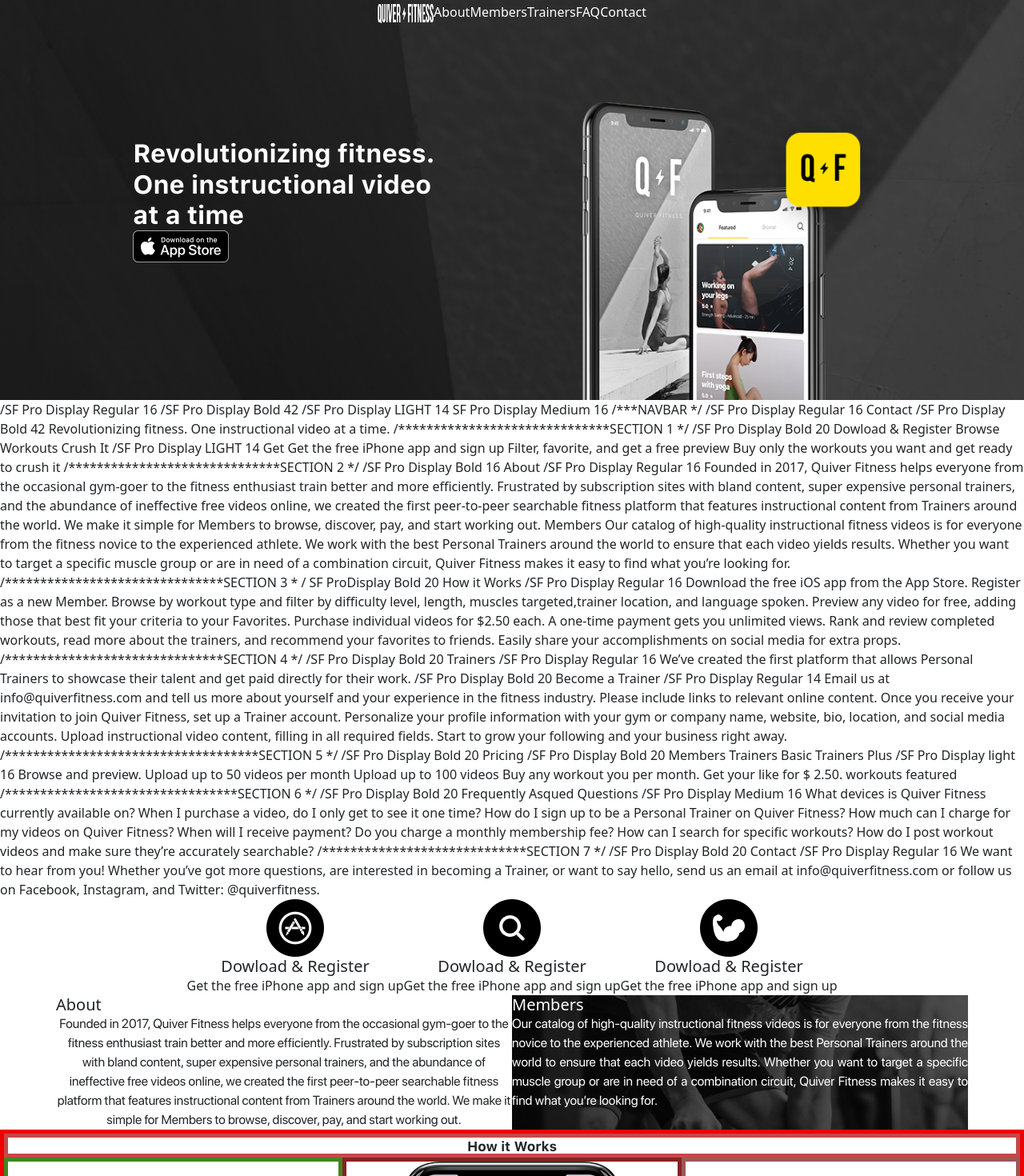
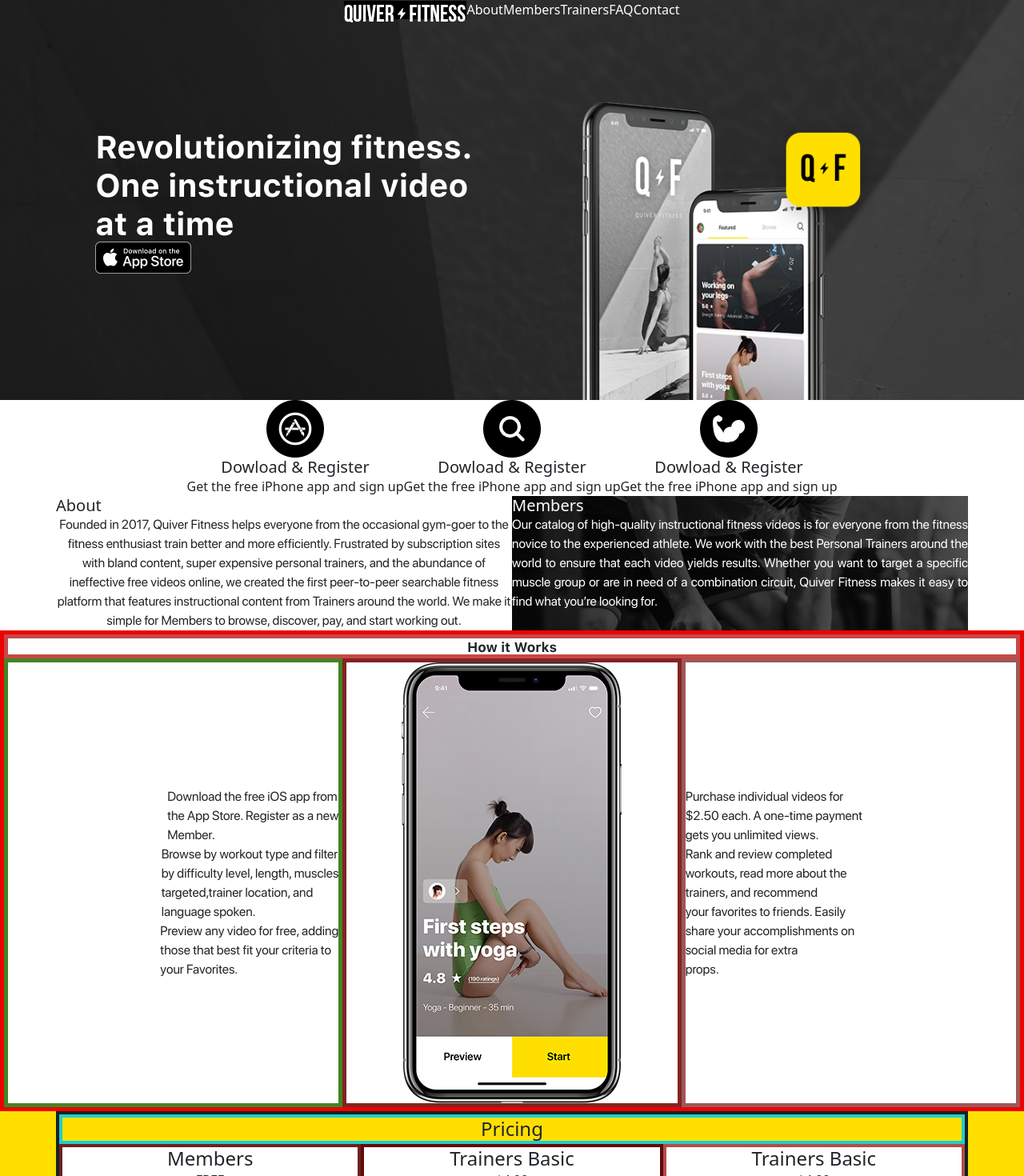
Before and after one commit to tavito47/fitnessQuiver, a React (Create React App) app: page / in a window 1280 px wide. Shown: the top 1470 px of the page at 80% size. Built offline with nearby package versions, Linux system fonts and the light colour scheme.

Commit message:
ordens de navbar

```diff
--- a/src/app.css
+++ b/src/app.css
@@ -2,7 +2,3 @@
   margin: 0 !important;
   padding: 0 !important;
 }
-
-.navbar {
-  background: black;
-}
--- a/src/components/Footer.js
+++ b/src/components/Footer.js
@@ -11,7 +11,7 @@ function Footer() {
       <div className="contaniner ">
         <div className="row text-center ">
           <div className="col-6">
-            <div className="logo">
+            <div className="logoF">
               <a>
                 <img src={pieLogo} />
               </a>
--- a/src/components/Header.css
+++ b/src/components/Header.css
@@ -6,6 +6,16 @@
   background-size: cover; /**Amplia la imagen*/
   margin-top: -56px; /* para mover la imagen**/
 }
+
+.logo{
+  padding: 0;
+  margin: 0;
+  width: 153px;
+  height: 23px;
+  position: left;
+
+}
+
 .back {
   background: transparent !important;
   position: fixed !important;
@@ -15,6 +25,7 @@
   align-items: center !important;
   justify-content: center !important;
 }
+
 .container-fluid {
   width: max-content !important;
 }
@@ -26,6 +37,7 @@
   align-items: center;
   height: 500px;
 }
+
 .container {
   margin: auto !important;
 }
@@ -41,8 +53,7 @@
 }
 
 
-
-/************  About **/
+/************  About *************/
 .izqAbout {
   background-image: url(../assets/img/section/section2.1.png);
   height: 100%;
--- a/src/components/Header.js
+++ b/src/components/Header.js
@@ -10,8 +10,8 @@ export default function Header() {
       <div class="row"> */}
       <nav class="navbar navbar-expand-lg back" >
         <div class="container-fluid">
-          <a class="navbar-brand" href="#">
-            <img src={logo} alt="FitnessQuiver" width="70" height="24" />
+          <a class="navbar-brand logo" href="#">
+            <img src={logo} alt="FitnessQuiver"/>
           </a>
           <button
             class="navbar-toggler"
@@ -65,11 +65,11 @@ export default function Header() {
             <div class="col-6" typeof="text">
               <div id="revo">
                 <div>
-                  <h2 className="text-white">
+                  <h1 className="text-white">
                     Revolutionizing fitness. <br /> One instructional video{" "}
                     <br />
                     at a time
-                  </h2>
+                  </h1>
                   <div id="apple">
                     <a class="navbar-brand" href="!#">
                       <img src={apple} alt="" />
@@ -84,135 +84,7 @@ export default function Header() {
         </div>
       </section>
 
-      <p>
-        /SF Pro Display Regular 16
-        /SF Pro Display Bold 42
-        /SF Pro Display LIGHT
-        14 SF Pro Display Medium 16
-        /***NAVBAR */
 
-        /SF Pro Display Regular 16
-        Contact
-
-
-
-
-
-        /SF Pro Display Bold 42
-        Revolutionizing fitness. One instructional video at a time.
-
-        /******************************SECTION 1 */
-        /SF Pro Display Bold 20
-        Dowload & Register Browse Workouts Crush It
-
-        /SF Pro Display LIGHT 14 Get
-        Get the free iPhone app and sign up
-        Filter, favorite, and get a free preview
-        Buy only the workouts you want and get ready to crush it
-
-        /******************************SECTION 2 */
-        /SF Pro Display Bold 16
-        About
-
-        /SF Pro Display Regular 16
-        Founded in 2017, Quiver Fitness helps
-        everyone from the occasional gym-goer to the fitness enthusiast train
-        better and more efficiently. Frustrated by subscription sites with bland
-        content, super expensive personal trainers, and the abundance of
-        ineffective free videos online, we created the first peer-to-peer
-        searchable fitness platform that features instructional content from
-        Trainers around the world. We make it simple for
-        Members to browse, discover, pay, and start working out.
-
-        Members
-        Our catalog of high-quality instructional fitness videos is for everyone from the
-        fitness novice to the experienced athlete. We work with the best
-        Personal Trainers around the world to ensure that each video yields
-        results. Whether you want to target a specific muscle group or are in
-        need of a combination circuit, Quiver Fitness makes it easy to find what
-        you’re looking for.
-        /*******************************SECTION 3 *
-        / SF ProDisplay Bold 20
-        How it Works
-
-        /SF Pro Display Regular 16
-
-        Download the free iOS app from
-        the App Store. Register as a new
-        Member.
-
-        Browse by workout type and filter
-        by difficulty level, length, muscles
-        targeted,trainer location, and
-        language spoken.
-
-        Preview any video for free, adding
-        those that best fit your criteria to
-        your Favorites.
-
-        Purchase individual videos for
-        $2.50 each. A one-time payment
-        gets you unlimited views.
-
-        Rank and review completed
-        workouts, read more about the
-        trainers, and recommend
-        your favorites to friends. Easily
-        share your accomplishments on
-        social media for extra
-        props.
-
-        /*******************************SECTION 4 */
-        /SF Pro Display Bold 20
-        Trainers
-        /SF Pro Display Regular 16
-        We’ve created the first platform
-        that allows Personal Trainers to showcase their talent and get paid
-        directly for their work. /SF Pro Display Bold 20 Become a Trainer /SF
-        Pro Display Regular 14 Email us at info@quiverfitness.com and tell us
-        more about yourself and your experience in the fitness industry. Please
-        include links to relevant online content. Once you receive your
-        invitation to join Quiver Fitness, set up a Trainer account. Personalize
-        your profile information with your gym or company name, website, bio,
-        location, and social media accounts. Upload instructional video content,
-        filling in all required fields. Start to grow your following and your
-        business right away.
-        /************************************SECTION 5 */
-        /SF Pro Display Bold 20
-        Pricing
-        /SF Pro Display Bold 20
-        Members Trainers
-        Basic Trainers Plus
-
-        /SF Pro Display light 16
-
-        Browse and preview.
-
-        Upload up to 50 videos per month
-
-        Upload up to 100 videos Buy any workout you
-        per month. Get your like for $ 2.50. workouts featured
-
-        /*********************************SECTION 6 */
-
-        /SF Pro Display Bold 20
-        Frequently Asqued Questions
-
-        /SF Pro Display Medium 16
-
-        What devices is
-        Quiver Fitness currently available on? When I purchase a video, do I
-        only get to see it one time? How do I sign up to be a Personal Trainer
-        on Quiver Fitness? How much can I charge for my videos on Quiver
-        Fitness? When will I receive payment? Do you charge a monthly membership
-        fee? How can I search for specific workouts? How do I post workout
-        videos and make sure they’re accurately searchable?
-        /*****************************SECTION 7 */ /SF Pro Display Bold 20
-        Contact /SF Pro Display Regular 16 We want to hear from you! Whether
-        you’ve got more questions, are interested in becoming a Trainer, or want
-        to say hello, send us an email at info@quiverfitness.com or follow us on
-        Facebook, Instagram, and Twitter: @quiverfitness.
-      </p>
     </>
   );
 }
```
Also changed, not shown: 1 other file (tests, documents, lock files or other folders).
